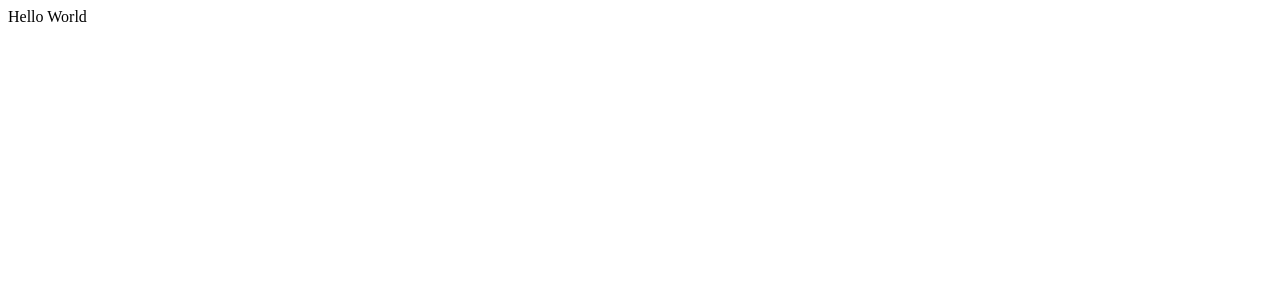
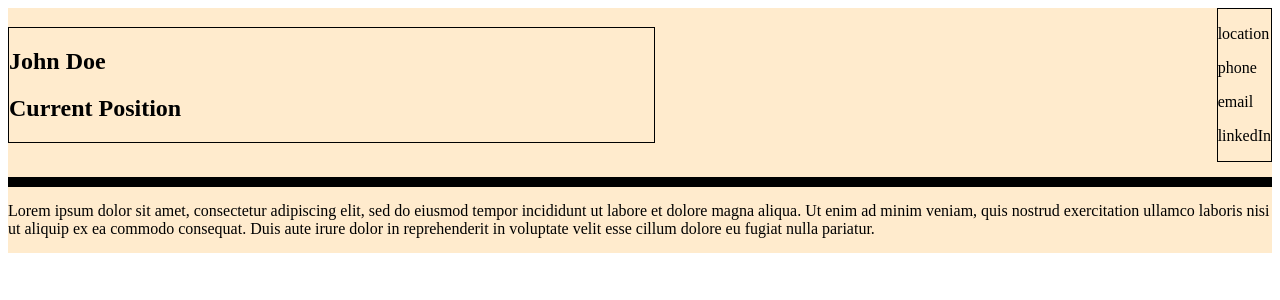
Before and after one commit to ykoziy/odin-cv-app, a React (Create React App) app: page / in a window 1280 px wide. Shown: the top 300 px of the page. Built offline with nearby package versions, Linux system fonts and the light colour scheme.

Commit message:
WIP: static layout, added personal section

```diff
--- a/src/App.js
+++ b/src/App.js
@@ -1,8 +1,13 @@
 import React, { Component } from 'react';
+import Personal from './components/Personal';
 
 class App extends Component {
   render() {
-    return <div>Hello World</div>;
+    return (
+      <main>
+        <Personal />
+      </main>
+    );
   }
 }
 
--- /dev/null
+++ b/src/components/Personal.js
@@ -0,0 +1,31 @@
+import React, { Component } from 'react';
+import styles from '../styles/Personal.module.css';
+
+class Personal extends Component {
+  render() {
+    return (
+      <section className={styles.personal}>
+        <div className={styles['left-container']}>
+          <h1>John Doe</h1>
+          <h2>Current Position</h2>
+        </div>
+        <div className={styles['right-container']}>
+          <p>location</p>
+          <p>phone</p>
+          <p>email</p>
+          <p>linkedIn</p>
+        </div>
+        <div className={styles.about}>
+          Lorem ipsum dolor sit amet, consectetur adipiscing elit, sed do
+          eiusmod tempor incididunt ut labore et dolore magna aliqua. Ut enim ad
+          minim veniam, quis nostrud exercitation ullamco laboris nisi ut
+          aliquip ex ea commodo consequat. Duis aute irure dolor in
+          reprehenderit in voluptate velit esse cillum dolore eu fugiat nulla
+          pariatur.
+        </div>
+      </section>
+    );
+  }
+}
+
+export default Personal;
--- /dev/null
+++ b/src/styles/Personal.module.css
@@ -0,0 +1,24 @@
+.personal {
+  background-color: blanchedalmond;
+  display: grid;
+  grid-template-columns: repeat(2, auto);
+  grid-template-rows: repeat(2, auto);
+  row-gap: 15px;
+}
+
+.left-container {
+  border: 1px solid black;
+  align-self: center;
+}
+
+.right-container {
+  border: 1px solid black;
+  justify-self: end;
+}
+
+.about {
+  border-top: 10px solid black;
+  grid-column: span 2;
+  padding-top: 15px;
+  padding-bottom: 15px;
+}
```
